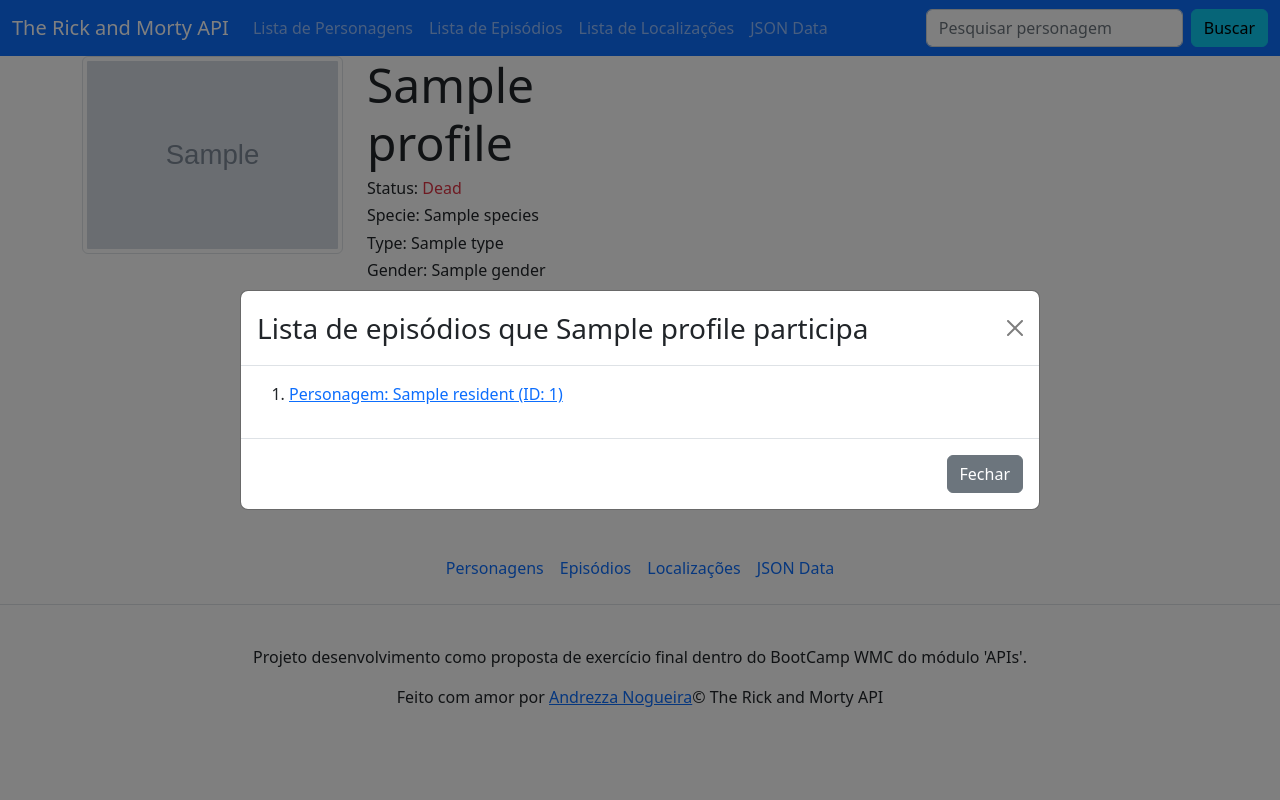
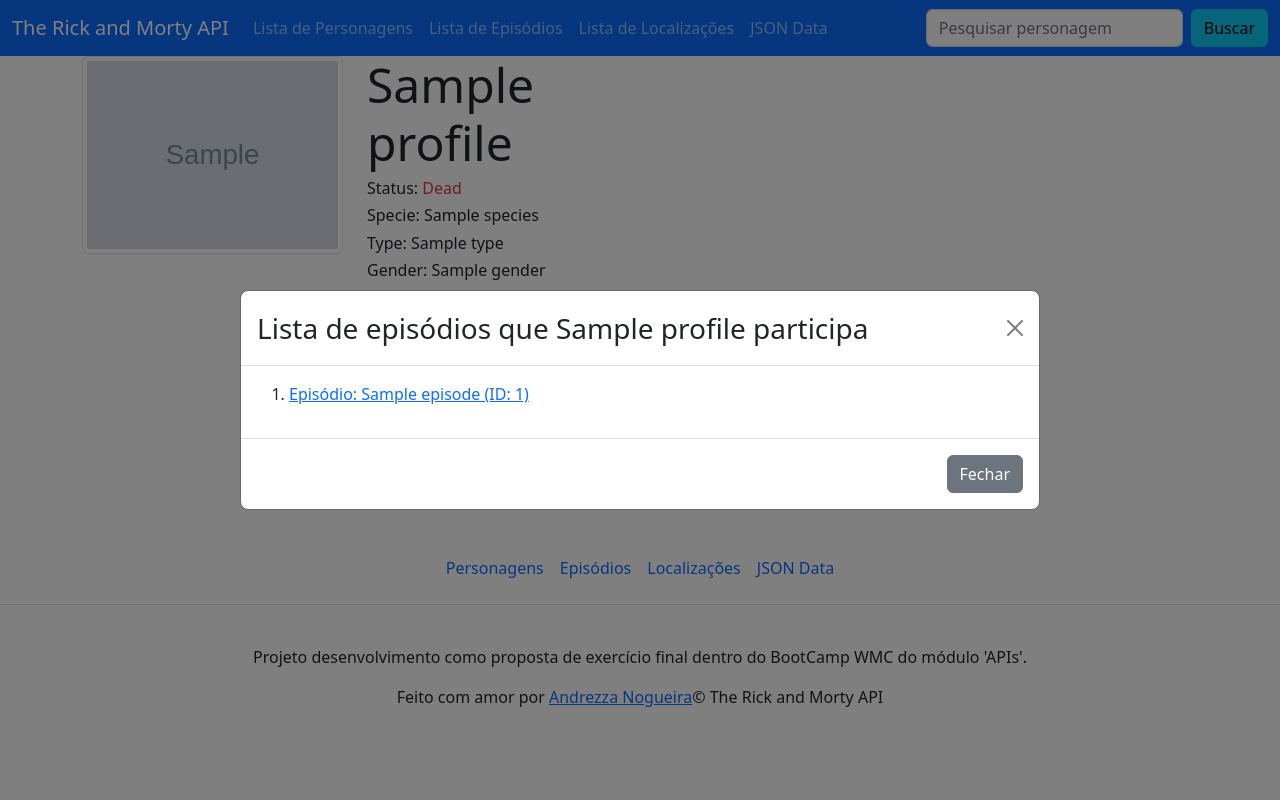
Before and after one commit to Andiichi/Desafio_API_Rick_and_Morty, a Flask app: template templates/profile.html in a window 1280 px wide, after a click on "Ver mais". Run offline with Flask 3, Linux system fonts and the light colour scheme; the template is opened without the code that fills it: most values are stand-ins (such as "Sample title", 1, 10 or a date in 2020); grey boxes marked "Sample" are stand-in pictures.

Commit message:
Update profile.html

```diff
--- a/templates/profile.html
+++ b/templates/profile.html
@@ -56,14 +56,16 @@
             </div>
             <div class="modal-body">
               <ol>
-                  {% for resident in location.residents %}
+                {% for episode in profile['episode'] %}
                   <li>
-                      <!-- Link para o perfil do personagem -->
-                      <a href="/profile/{{ resident.id }}">Personagem: {{ resident.name }} (ID: {{ resident.id }})</a>
+                    <!-- Exibe o nome e link para o episódio -->
+                    <a href="/episodes/{{ episode.id}}">Episódio: {{ episode.name }} (ID: {{ episode.id }})</a>
                   </li>
-                  {% endfor %}
+                {% else %}
+                  <li>Nenhum episódio encontrado.</li>
+                {% endfor %}
               </ol>
-          </div>
+            </div>
             <div class="modal-footer">
               <button type="button" class="btn btn-secondary" data-bs-dismiss="modal">Fechar</button>
             </div>
```
